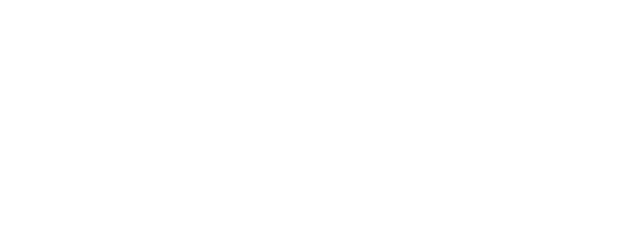
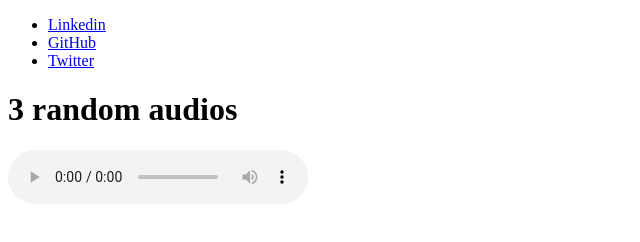
Before and after one commit to acciojob/semantic-navbar-and-audios-SamikshaSankar, a website: page main.html in a window 1280 px wide. Shown: the whole page, without its empty margins (0-640 px from the left). Drawn offline with Linux system fonts and the light colour scheme.

Commit message:
created a submission

```diff
--- a/main.html
+++ b/main.html
@@ -7,6 +7,20 @@
 </head>
 
 <body>
+	<nav>
+		<ul>
+			<li><a href="https://www.linkedin.com/in/samikshasandipsankar/">Linkedin</a></li>
+			<li><a href="https://github.com/SamikshaSankar">GitHub</a></li>
+			<li><a href="https://x.com/Samiksha_S_S">Twitter</a></li>
+		</ul>
+	</nav>
+
+	<h1>3 random audios</h1>
+	<audio controls>
+		<source src="http://commondatastorage.googleapis.com/codeskulptor-demos/DDR_assets/Kangaroo_MusiQue_-_The_Neverwritten_Role_Playing_Game.mp3" type="audio/mpeg">
+	    <source src="http://commondatastorage.googleapis.com/codeskulptor-assets/Epoq-Lepidoptera.ogg" type="audio/ogg">
+		<source src="http://codeskulptor-demos.commondatastorage.googleapis.com/pang/paza-moduless.mp3" type="audio/mpeg">
+	</audio>
 	<!-- the entire body must be written by student -->
     <script type="text/javascript" src="./script.js">
 </script>
```
